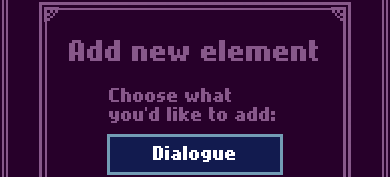
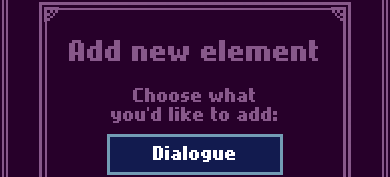
Before and after one commit to wovenstarlight/beebo-dialogue, a React (Vite) app: page / in a window 390 px wide. Shown: the part 455-632 px from the top of the page. Built offline with nearby package versions, Linux system fonts and the light colour scheme.

Commit message:
Mobile fixes: Center form switcher, prevent clicks on hidden buttons

```diff
--- a/src/styles/AddEditForms.css
+++ b/src/styles/AddEditForms.css
@@ -7,7 +7,10 @@
 	margin: 0 max(5vw, 3em) 1em;
 	padding: 0.5em 0 0;
 
-	legend { margin-inline: auto }
+	legend {
+		margin-inline: auto;
+		text-align: center;
+	}
 
 	label {
 		flex-grow: 1;
--- a/src/styles/Block.css
+++ b/src/styles/Block.css
@@ -53,5 +53,12 @@
 	}
 }
 
-:not(:hover, :focus-within) > .modmenu { opacity: 0 }
+:not(:hover, :focus-within) > .modmenu {
+	opacity: 0;
+
+	/* Prevent people from clicking while the button's still not yet displayed on mobile */
+	@media (max-width: 40rem) {
+		pointer-events: none;
+	}
+}
 #dialogues.screenshotting .modmenu { display: none }
```
